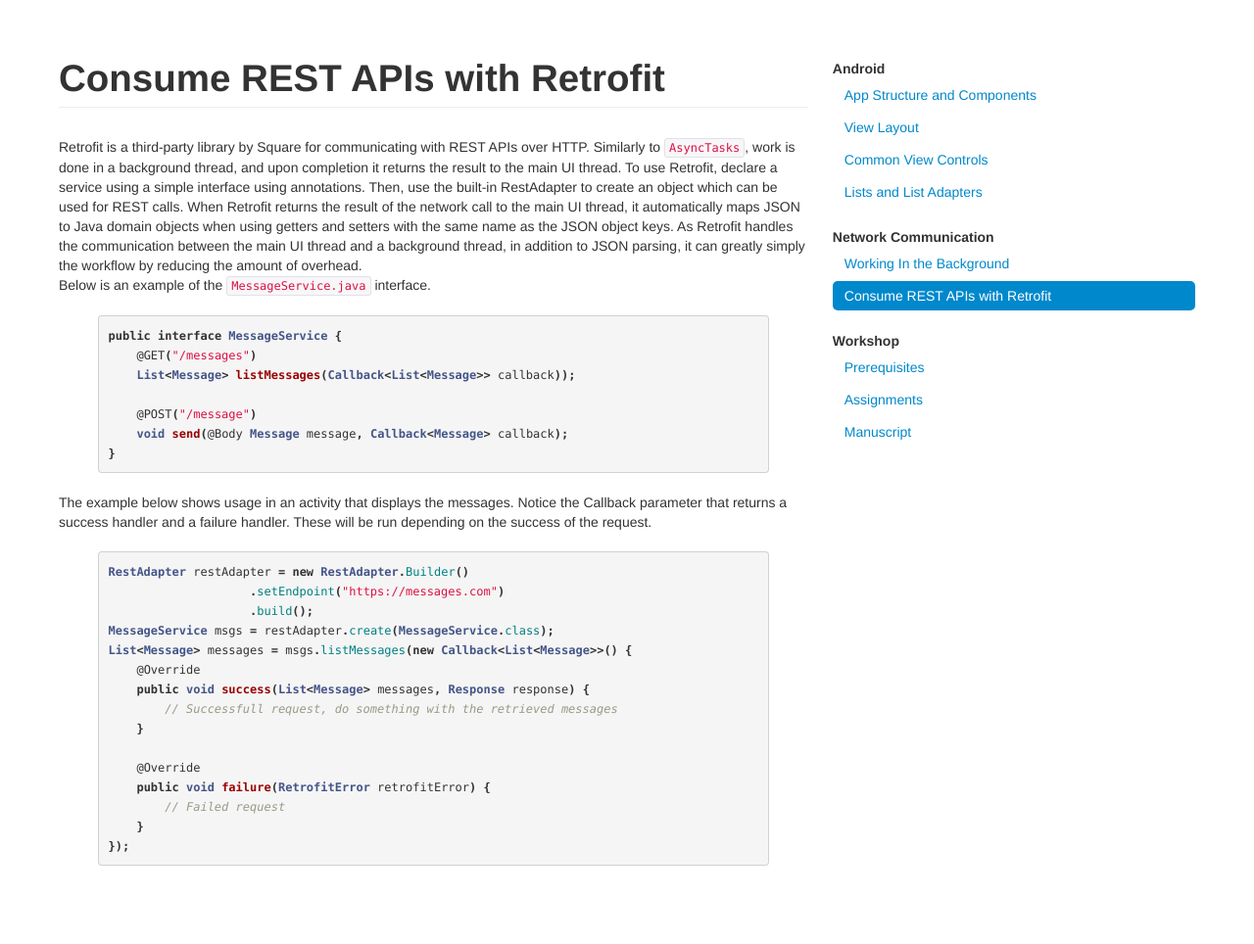
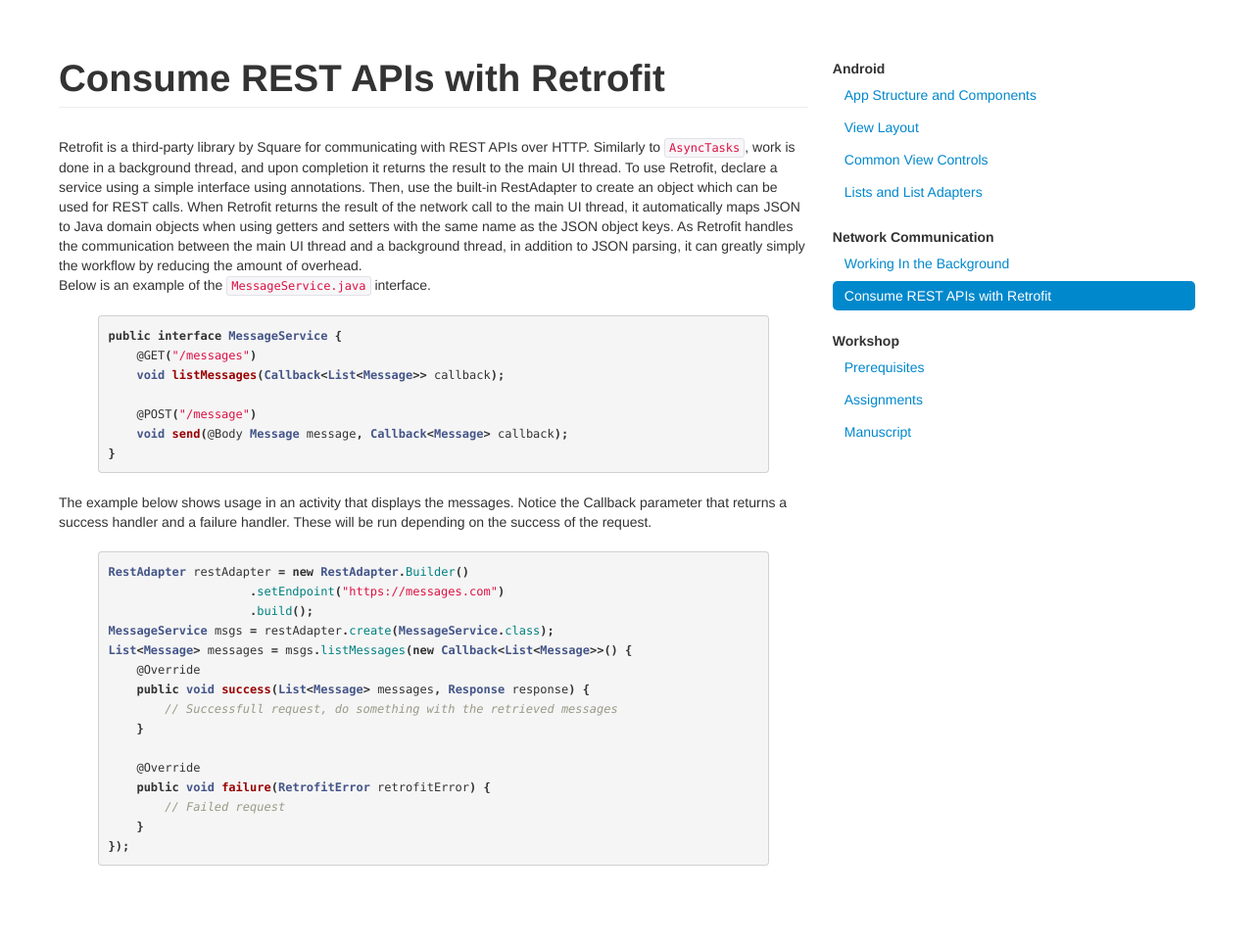
Before and after one commit to bekk/android101, a Jekyll site: the page built from docs/pages/retrofit.html, in a window 1280 px wide. Shown: the whole page at 98% size. Built offline with Jekyll 4.4.1, drawn with Linux system fonts in a browser that asks for light colours; Markdown is read by kramdown in place of the engine named in the settings.

Commit message:
Oppdatert kodeeksempel

```diff
--- a/docs/pages/retrofit.html
+++ b/docs/pages/retrofit.html
@@ -14,7 +14,7 @@ As Retrofit handles the communication between the main UI thread and a backgroun
 {% highlight java %}
 public interface MessageService {
     @GET("/messages")
-    List<Message> listMessages(Callback<List<Message>> callback));
+    void listMessages(Callback<List<Message>> callback);
 
     @POST("/message")
     void send(@Body Message message, Callback<Message> callback);
```
